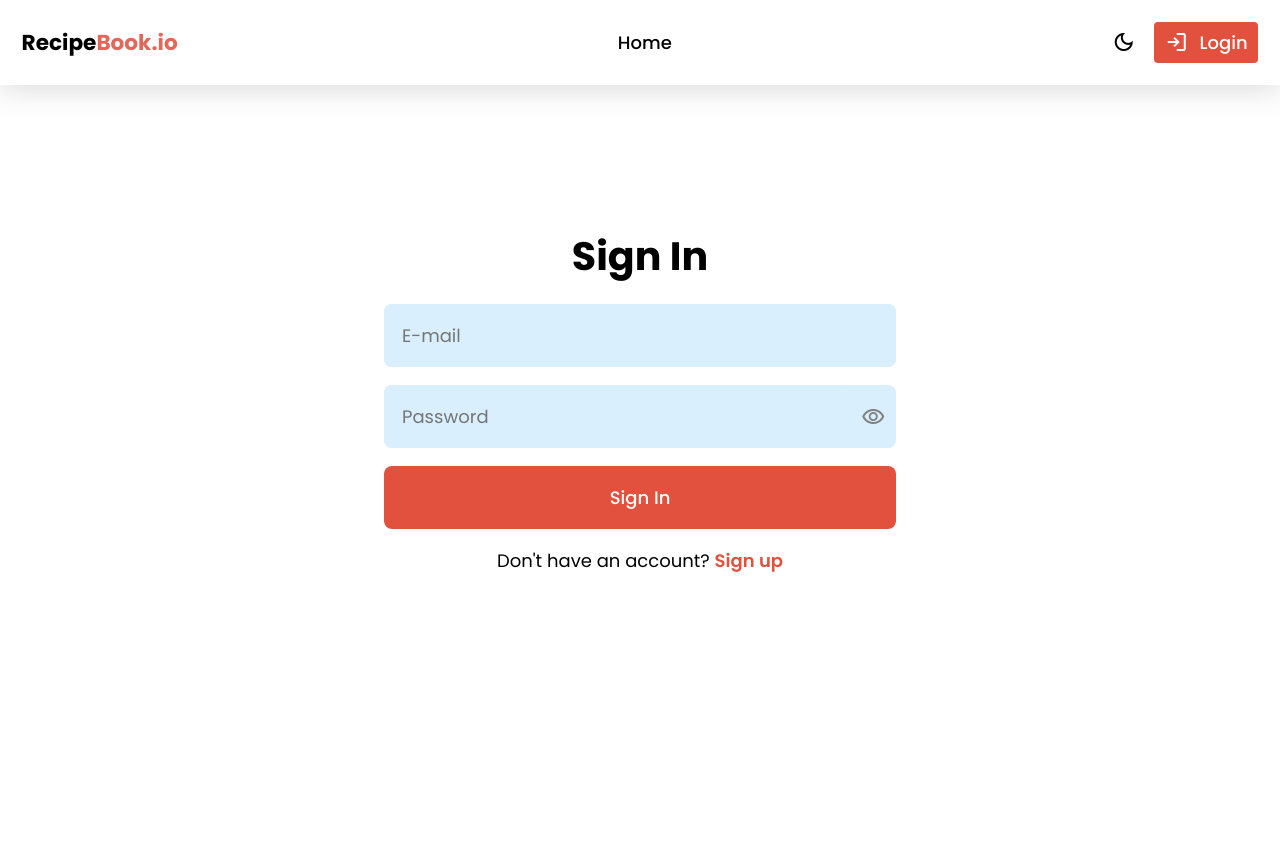
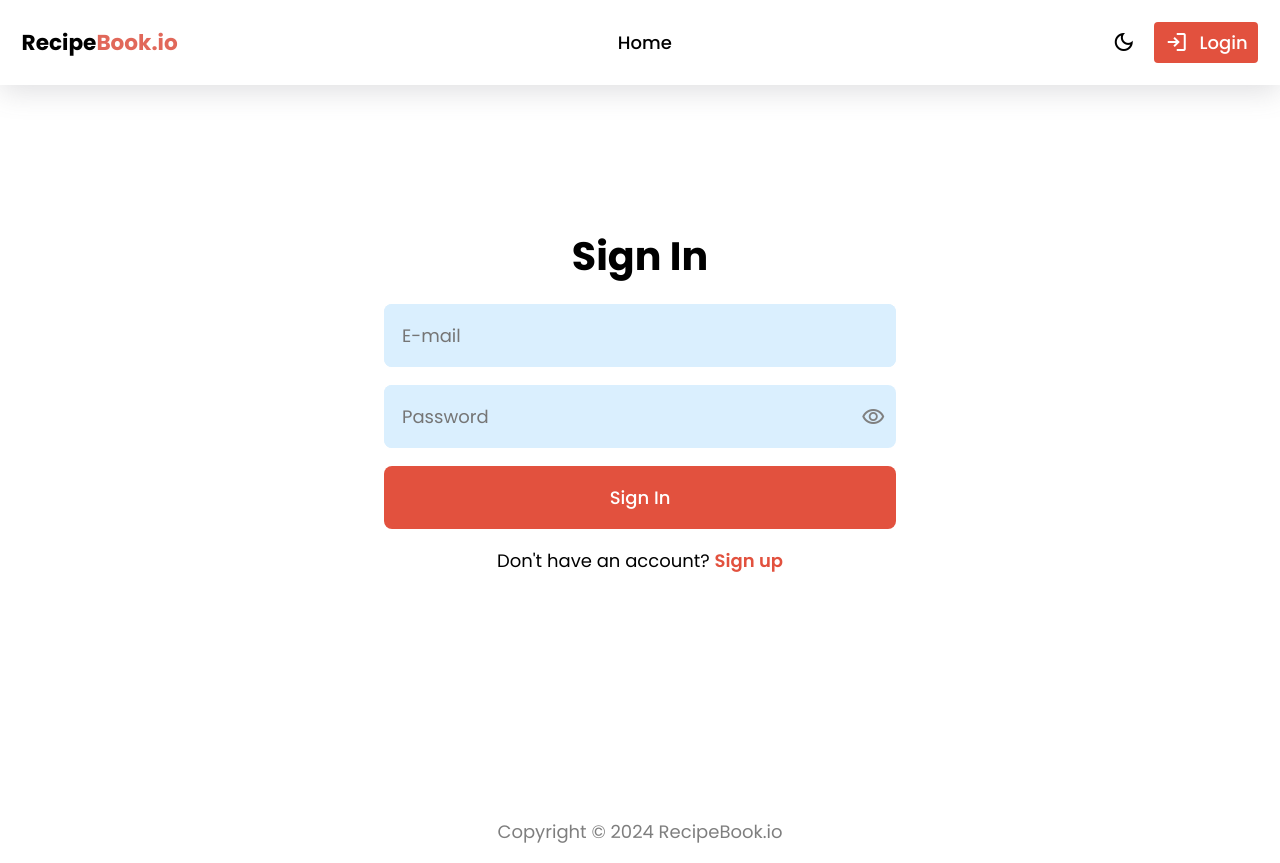
Before and after one commit to tomkjose/recipebook, a React (Create React App) app: page /signin in a window 1280 px wide. Before the commit the page ends 800 px from the top, so only its background shows below. Built offline with nearby package versions, Linux system fonts and the light colour scheme.

Commit message:
Add: Footer

```diff
--- a/src/components/App/App.jsx
+++ b/src/components/App/App.jsx
@@ -2,6 +2,7 @@ import { BrowserRouter as Router, Routes, Route } from "react-router-dom";
 import { Home, Recipe, Saved, Fof, Signup, Signin } from "../../pages/index";
 import Navbar from "../Navbar/Navbar";
 import { useChangeTheme } from "../../provider/ThemeProvider";
+import Footer from "../Footer/Footer";
 
 function App() {
   const { currentTheme } = useChangeTheme();
@@ -17,6 +18,7 @@ function App() {
           <Route exact path="/signin" element={<Signin />}></Route>
           <Route path="*" element={<Fof />}></Route>
         </Routes>
+        <Footer />
       </Router>
     </div>
   );
--- a/src/components/Footer/Footer.jsx
+++ b/src/components/Footer/Footer.jsx
@@ -0,0 +1,16 @@
+import React from "react";
+import styles from "./Footer.module.css";
+
+function Footer() {
+  const currentYear = new Date().getFullYear();
+
+  return (
+    <div className={styles.footer}>
+      <p className={styles.footer__text}>
+        Copyright &copy; {currentYear} RecipeBook.io
+      </p>
+    </div>
+  );
+}
+
+export default Footer;
--- /dev/null
+++ b/src/components/Footer/Footer.module.css
@@ -0,0 +1,15 @@
+.footer {
+  width: 100%;
+  display: flex;
+  justify-content: center;
+  align-items: center;
+  padding: 1rem;
+  align-items: center;
+  opacity: 0.5;
+}
+
+@media only screen and (max-width: 576px) {
+  .footer {
+    display: none;
+  }
+}
--- a/src/pages/Fof.jsx
+++ b/src/pages/Fof.jsx
@@ -1,6 +1,7 @@
 import React from "react";
 import "../styles/fof.css";
 import { Link } from "react-router-dom";
+import Footer from "../components/Footer/Footer";
 function Fof() {
   return (
     <div className="fof">
--- a/src/pages/Recipe.jsx
+++ b/src/pages/Recipe.jsx
@@ -33,7 +33,7 @@ function Recipe() {
       </div>
       <div className="recipe__details__container">
         <div className="recipe__title__container">
-          <h1 className="recipe__title">{recipe.title}</h1>
+          <h1 className="recipe__title__heading">{recipe.title}</h1>
           {user ? (
             <button className="recipe__button">
               <span
--- a/src/pages/Signin.jsx
+++ b/src/pages/Signin.jsx
@@ -3,6 +3,7 @@ import SignInCard from "../components/SignInCard/SignInCard";
 import "../styles/auth.css";
 import { Link, useNavigate } from "react-router-dom";
 import { useSelector } from "react-redux";
+import Footer from "../components/Footer/Footer";
 function Signin() {
   const user = useSelector((state) => state.user.user);
   const navigate = useNavigate();
--- a/src/styles/fof.css
+++ b/src/styles/fof.css
@@ -2,6 +2,7 @@
   width: 100%;
   height: 100vh;
   display: flex;
+  flex-direction: column;
   align-items: center;
   justify-content: center;
 }
--- a/src/styles/home.css
+++ b/src/styles/home.css
@@ -26,10 +26,6 @@
   display: flex;
   align-items: center;
   justify-content: center;
-}
-.recipe__title {
-  font-size: 2rem;
-  font-weight: 700;
 }
 
 .recipe__title:hover {
--- a/src/styles/recipe.css
+++ b/src/styles/recipe.css
@@ -93,6 +93,11 @@
   border-radius: 8px;
 }
 
+.recipe__title__heading {
+  font-size: 2rem;
+  font-weight: 700;
+}
+
 @media only screen and (max-width: 992px) {
   .recipe {
     flex-direction: column;
```
